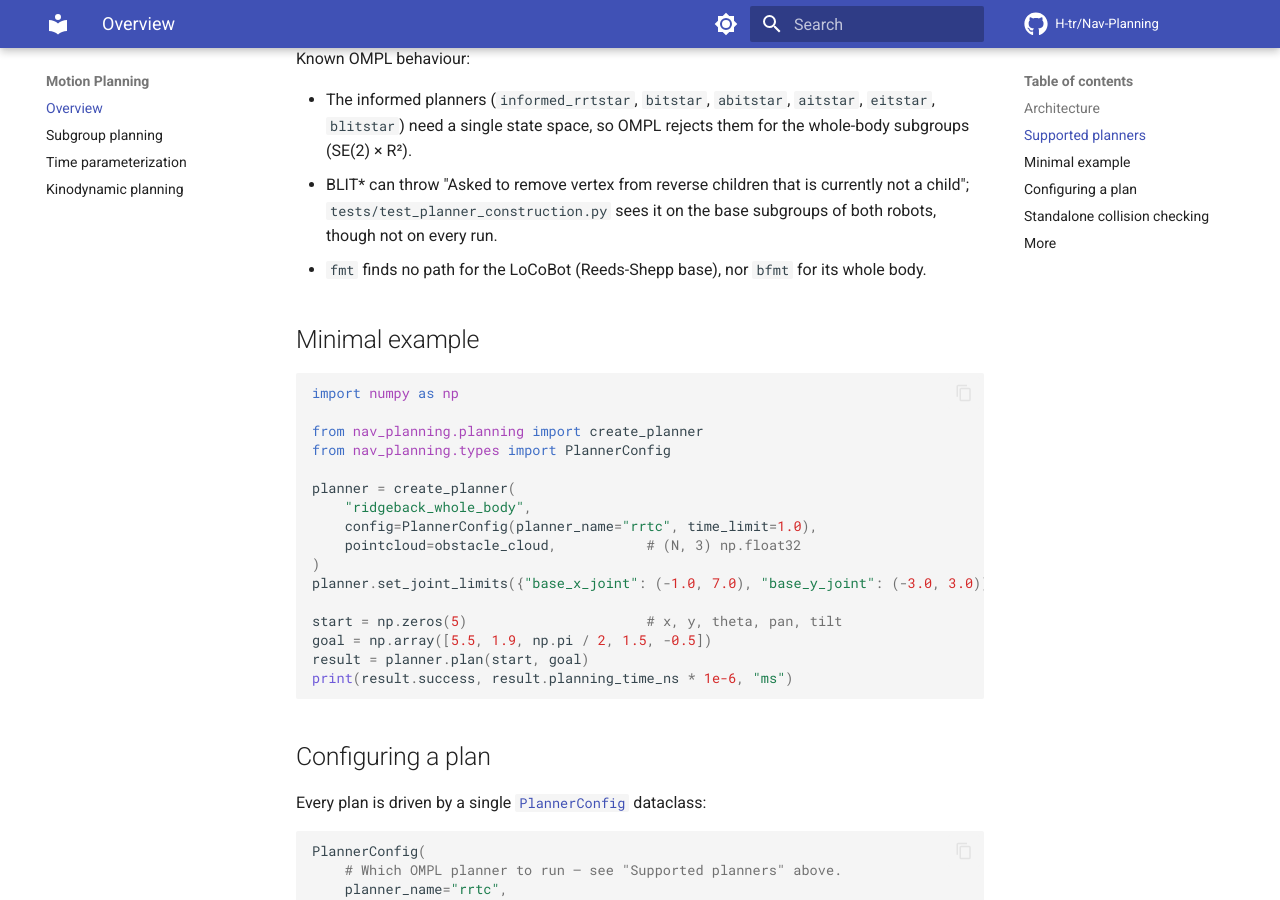
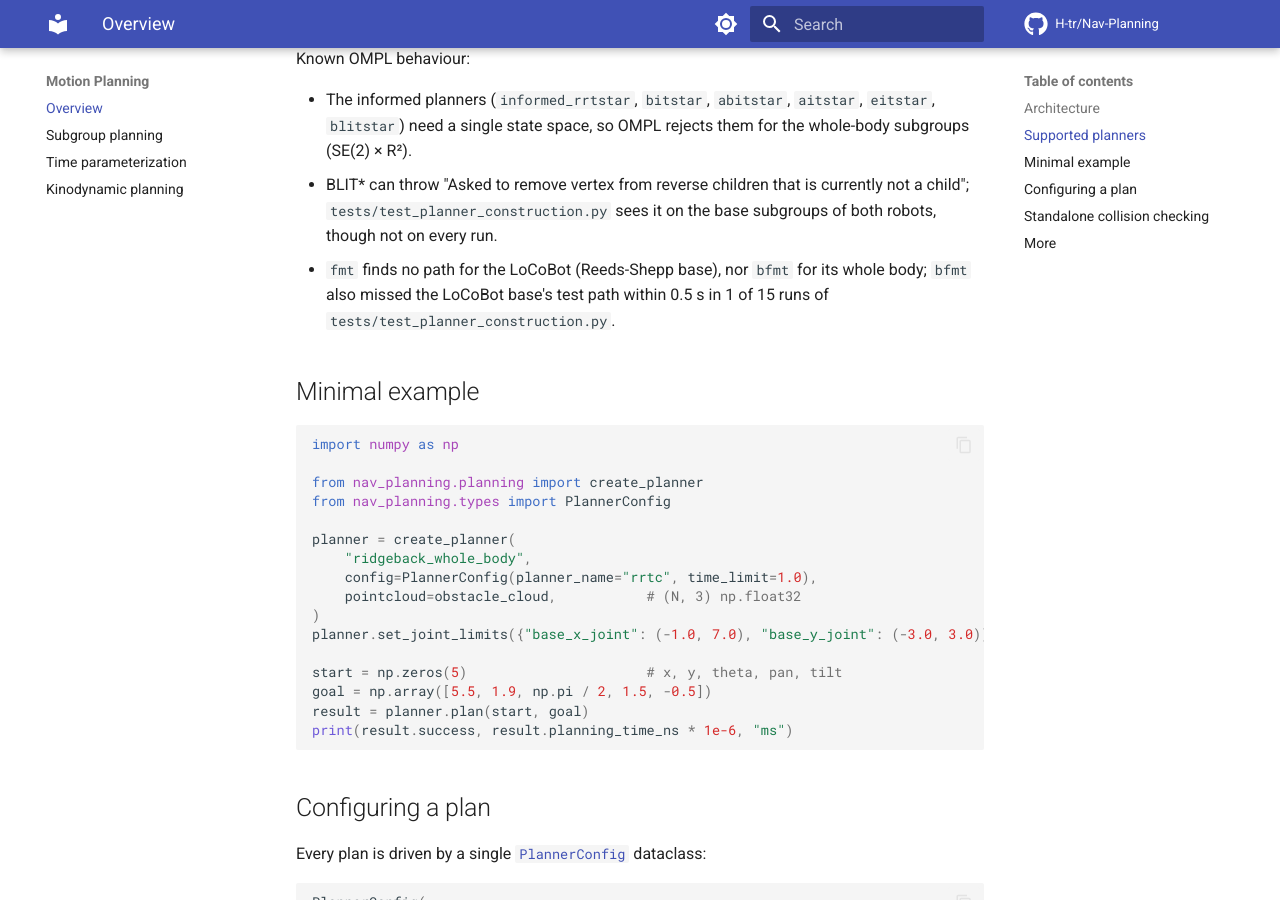
Before and after one commit to H-tr/Nav-Planning, an MkDocs documentation site: the page built from docs/planning/index.md, in a window 1280 px wide and 900 px high, scrolled down 2051 px. Built offline with MkDocs 1.6.1 and Material for MkDocs 9.7.7, drawn with Linux system fonts in a browser that asks for light colours; comment, search, counter and statistics services are not loaded.

Commit message:
Expect BFMT* to miss the LoCoBot base's test path at times
test_every_planner_plans[locobot_base-bfmt] failed in 1 of 15 runs:
bfmt found no path within 0.5 s.  It joins the known OMPL behaviour on
the LoCoBot (FMT* on both subgroups, BFMT* on the whole body) as a
non-strict expected failure, and the planner docs say so.

Co-Authored-By: Claude Opus 5.5 (1M context) <noreply@anthropic.com>

```diff
--- a/docs/planning/index.md
+++ b/docs/planning/index.md
@@ -110,7 +110,8 @@ Known OMPL behaviour:
   currently not a child"; `tests/test_planner_construction.py` sees it on
   the base subgroups of both robots, though not on every run.
 - `fmt` finds no path for the LoCoBot (Reeds-Shepp base), nor `bfmt` for
-  its whole body.
+  its whole body; `bfmt` also missed the LoCoBot base's test path within
+  0.5 s in 1 of 15 runs of `tests/test_planner_construction.py`.
 
 ## Minimal example
 
```
Also changed, not shown: 1 other file.
